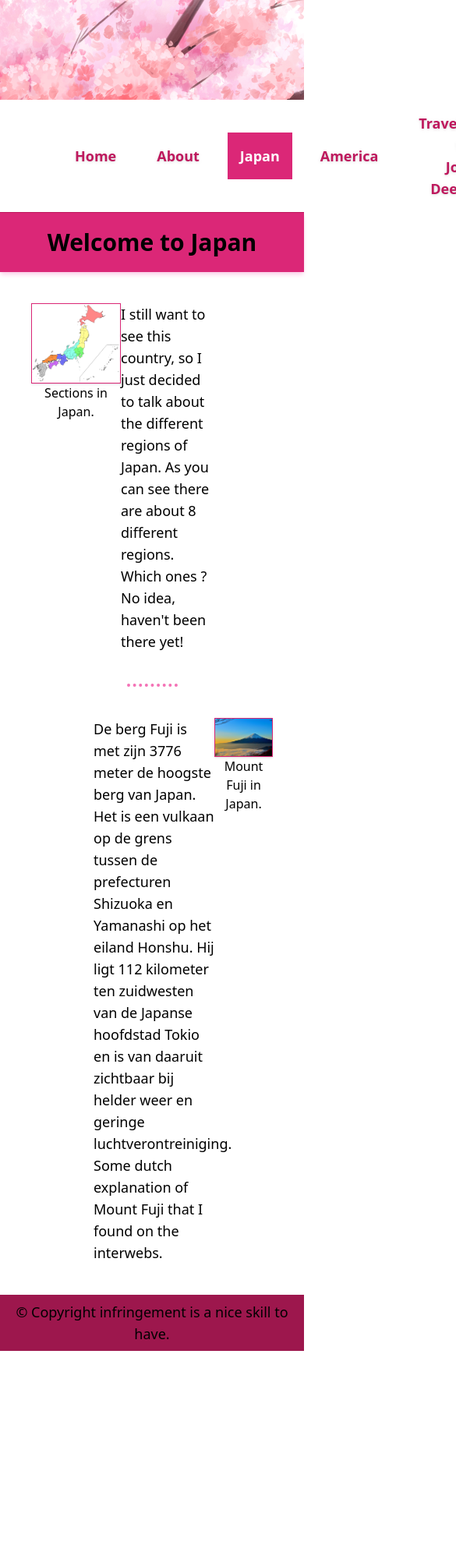
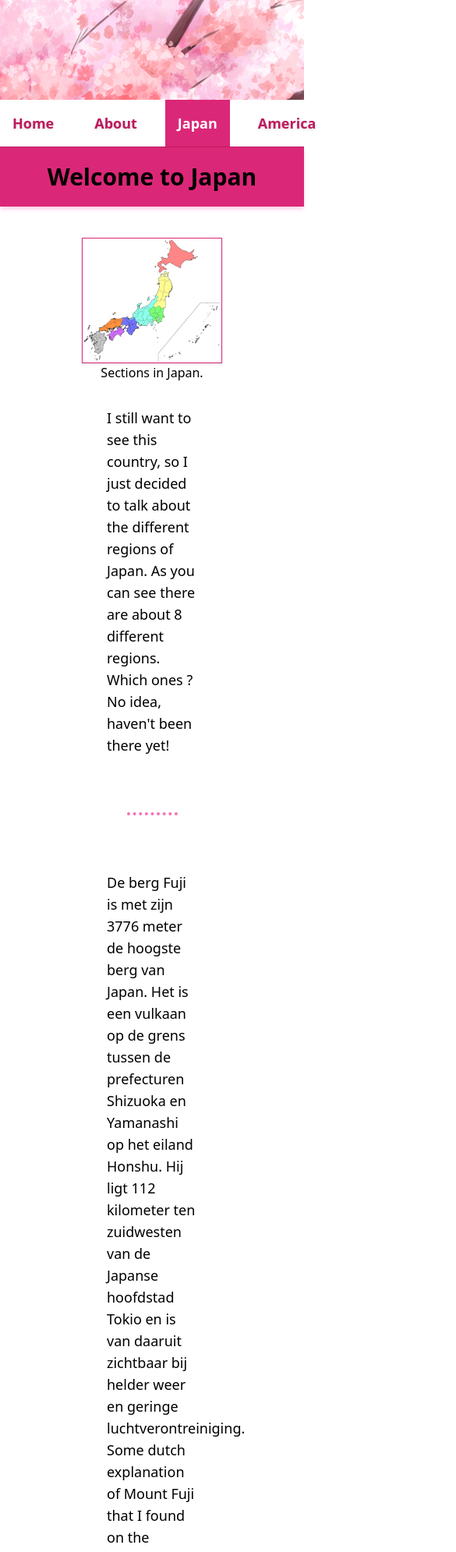
Before and after one commit to Jonasi-Deetens/Sakura, a plain HTML site: page src/japan/index.html in a window 390 px wide. Shown: the top 1991 px of the page at 78% size, 585 px wide, since content can reach past the window. Before the commit the page ends 1733 px from the top, so only its background shows below. Drawn offline with nearby package versions, Linux system fonts and the light colour scheme.

Commit message:
Make flex boxes and nav responsive by using tailwind media tags

```diff
--- a/src/japan/index.html
+++ b/src/japan/index.html
@@ -10,24 +10,24 @@
 <body>
     <header role="banner" class="bgSakura bg-fixed bg-no-repeat h-32 p-10">
     </header>
-    <nav role="navigation" class="bg-white flex m-auto justify-between border-b border-pink-700 sticky top-0">
-        <ul class="flex text-center m-auto ml-20 justify-between">
+    <nav role="navigation" class="bg-white flex flex-col md:flex-row m-auto justify-between border-b border-pink-700 sticky top-0">
+        <ul class="flex text-center m-auto md:ml-20 justify-center md:justify-between">
             <li class="mr-5 text-lg p-4 font-semibold text-pink-700 hover:text-pink-400 drop-shadow"><a href="../../index.html">Home</a></li>
             <li class="mr-5 text-lg p-4 font-semibold text-pink-700 hover:text-pink-400 drop-shadow"><a href="../about/index.html">About</a></li>
             <li class="mr-5 text-lg p-4 font-semibold bg-pink-600 text-white"><a href="#">Japan</a></li>
-            <li class="mr-5 text-lg p-4 font-semibold text-pink-700 hover:text-pink-400 drop-shadow"><a href="../america/index.html">America</a></li>
+            <li class="text-lg p-4 font-semibold text-pink-700 hover:text-pink-400 drop-shadow"><a href="../america/index.html">America</a></li>
         </ul>
-        <p class="text-right text-lg p-4 font-semibold text-pink-700 drop-shadow">Travelling with Jonasi Deetens</p>
+        <p class="text-right text-lg p-4 font-semibold text-pink-700 drop-shadow hidden md:block">Travelling with Jonasi Deetens</p>
     </nav>
     <main role="main">
         <h1 class="text-3xl text-center p-5 font-semibold bg-pink-600 shadow-md shadow-pink-200">Welcome to Japan</h1>
-        <section class="">
-            <div class="flex flex-row p-10">
-                <figure class="w-1/2 text-center">
+        <section class="w-2/3 m-auto">
+            <div class="flex flex-wrap p-10">
+                <figure class="w-full md:w-1/3 text-center self-center">
                     <img class="m-auto shadow border border-pink-600" src="../../images/japan.png" alt="Sections of Japan">
                     <figcaption>Sections in Japan.</figcaption>
                 </figure>
-                <p class="w-1/2 m-auto mr-20 text-lg">
+                <p class="w-full md:w-2/3 m-auto p-8 text-lg">
                     I still want to see this country, so I just decided to talk about the different regions of Japan.
                     As you can see there are about 8 different regions. Which ones ?
                     No idea, haven't been there yet!
@@ -35,23 +35,23 @@
             </div>
         </section>
         <hr class="border-pink-400 border-dotted border-t-4 w-1/6 m-auto">
-        <section class="">
-            <div class="flex flex-row p-10">
-                <p class="w-1/2 m-auto ml-20 text-lg">
+        <section class="w-2/3 m-auto">
+            <div class="flex flex-wrap p-10">
+                <p class="w-full md:w-2/3 m-auto p-8 text-lg">
                     De berg Fuji is met zijn 3776 meter de hoogste berg van Japan.
                     Het is een vulkaan op de grens tussen de prefecturen Shizuoka en Yamanashi op het eiland Honshu.
                     Hij ligt 112 kilometer ten zuidwesten van de Japanse hoofdstad Tokio en is van daaruit zichtbaar bij helder weer en geringe luchtverontreiniging.
                     Some dutch explanation of Mount Fuji that I found on the interwebs.
                 </p>
-                <figure class="w-1/2 text-center">
+                <figure class="w-full md:w-1/3 text-center self-center">
                     <img class="m-auto shadow border border-pink-600" src="../../images/mount-fuji.jpg" alt="Mount Fuji - Japan">
                     <figcaption>Mount Fuji in Japan.</figcaption>
                 </figure>
             </div>
         </section>
     </main>
-    <footer role="contentinfo" class="w-full text-center p-2 bg-pink-800">
-        <h3 class="text-lg">&copy; Copyright infringement is a nice skill to have.</h3>
+    <footer role="contentinfo" class="w-full text-center p-2 bg-pink-700">
+        <p class="text-lg text-white font-semibold">&copy; Copyright infringement is a nice skill to have.</p>
     </footer>
 </body>
 </html>
```
